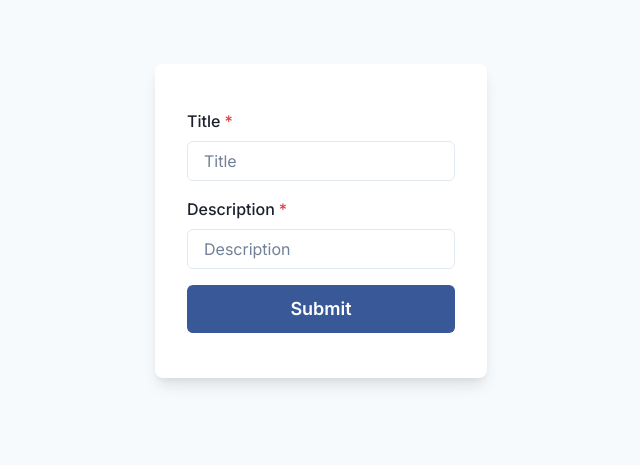
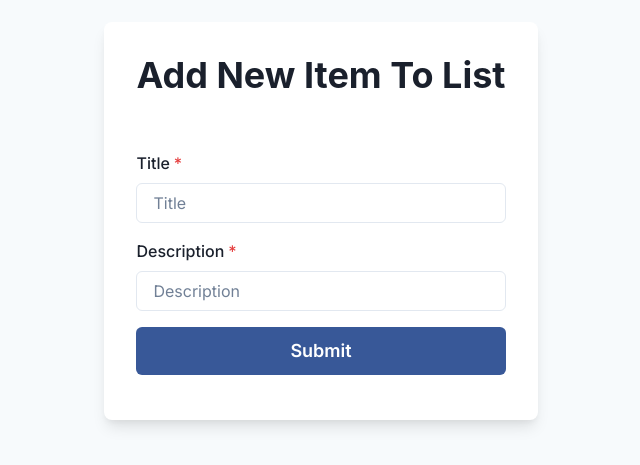
Before and after one commit to Coffee58511867/todo-app-nextjs, a Next.js app: page /items/addItem in a window 1280 px wide. Shown: the part 179-644 px from the top of the page, without its empty margins (319-959 px from the left). Built offline with nearby package versions, Linux system fonts and the light colour scheme.

Commit message:
Added Route protecting

```diff
--- a/app/items/addItem/page.tsx
+++ b/app/items/addItem/page.tsx
@@ -9,6 +9,7 @@ import {
   Stack,
   useColorModeValue,
   Box,
+  Heading,
 } from "@chakra-ui/react";
 import { useForm } from "react-hook-form";
 import IItem from "@/app/models/item.type";
@@ -46,6 +47,11 @@ export default function AddItem() {
               boxShadow={"lg"}
               p={8}
             >
+              <Stack align={"center"} mb={{ base: 10 }}>
+              <Heading fontSize={{ base: "xl", md: "4xl" }}>
+               Add New Item To List
+              </Heading>
+            </Stack>
               <Stack spacing={4} py={13}>
                 <FormControl isRequired>
                   <FormLabel>Title</FormLabel>
```
